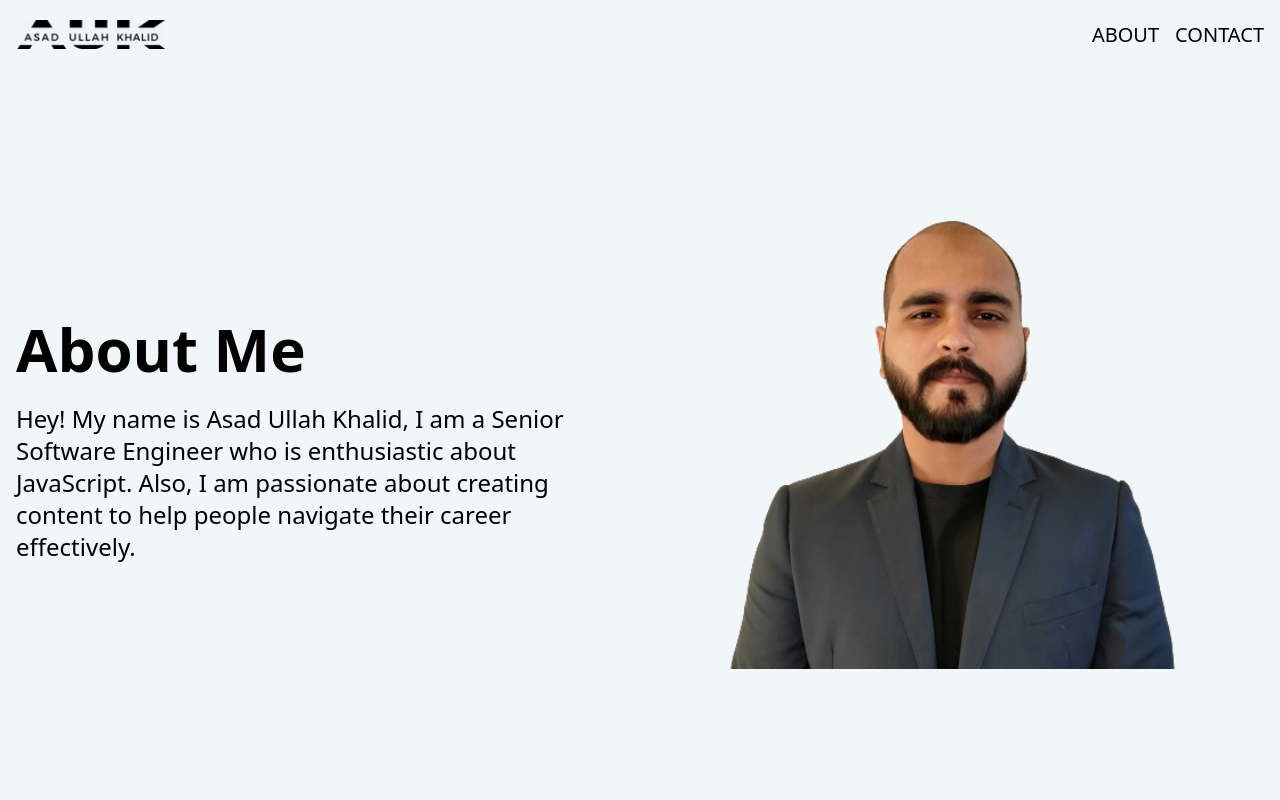
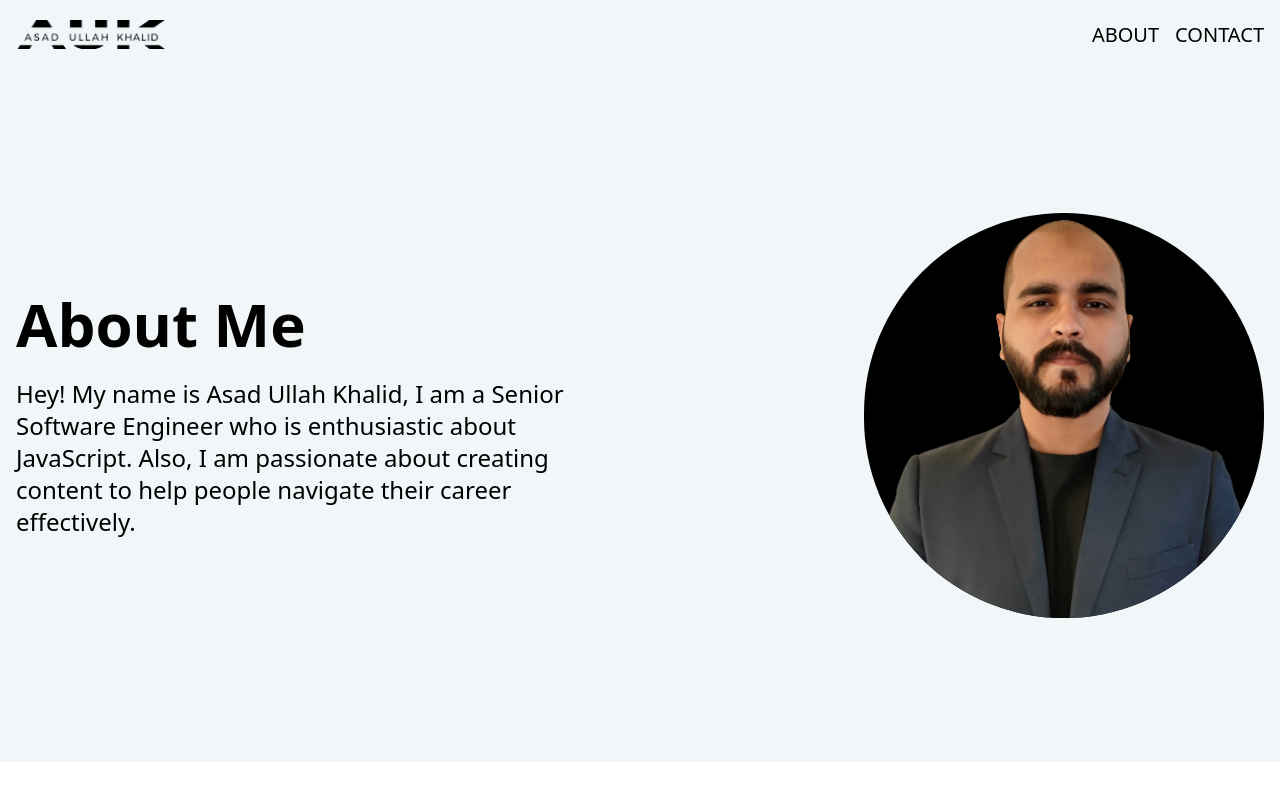
Before and after one commit to asadkhalid305/portfolio, a Next.js app: page /about in a window 1280 px wide. Shown: the top 800 px of the page. Built offline with nearby package versions, Linux system fonts and the light colour scheme.

Commit message:
enhance: intro image align and circled and logo is trasparent now

```diff
--- a/src/app/about/components/sections/intro.tsx
+++ b/src/app/about/components/sections/intro.tsx
@@ -18,13 +18,14 @@ export default function Intro() {
           paddingTop
         />
       </div>
-      <div className="flex-1 flex justify-center">
+      <div className="flex-1 flex justify-center lg:justify-end">
         <Image
           alt="personal photo"
+          className="bg-black rounded-full"
           draggable="false"
           src={IntroPhoto}
-          width="450"
-          height="450"
+          width="400"
+          height="400"
           priority
         />
       </div>
```
Also changed, not shown: public/logo.png.
